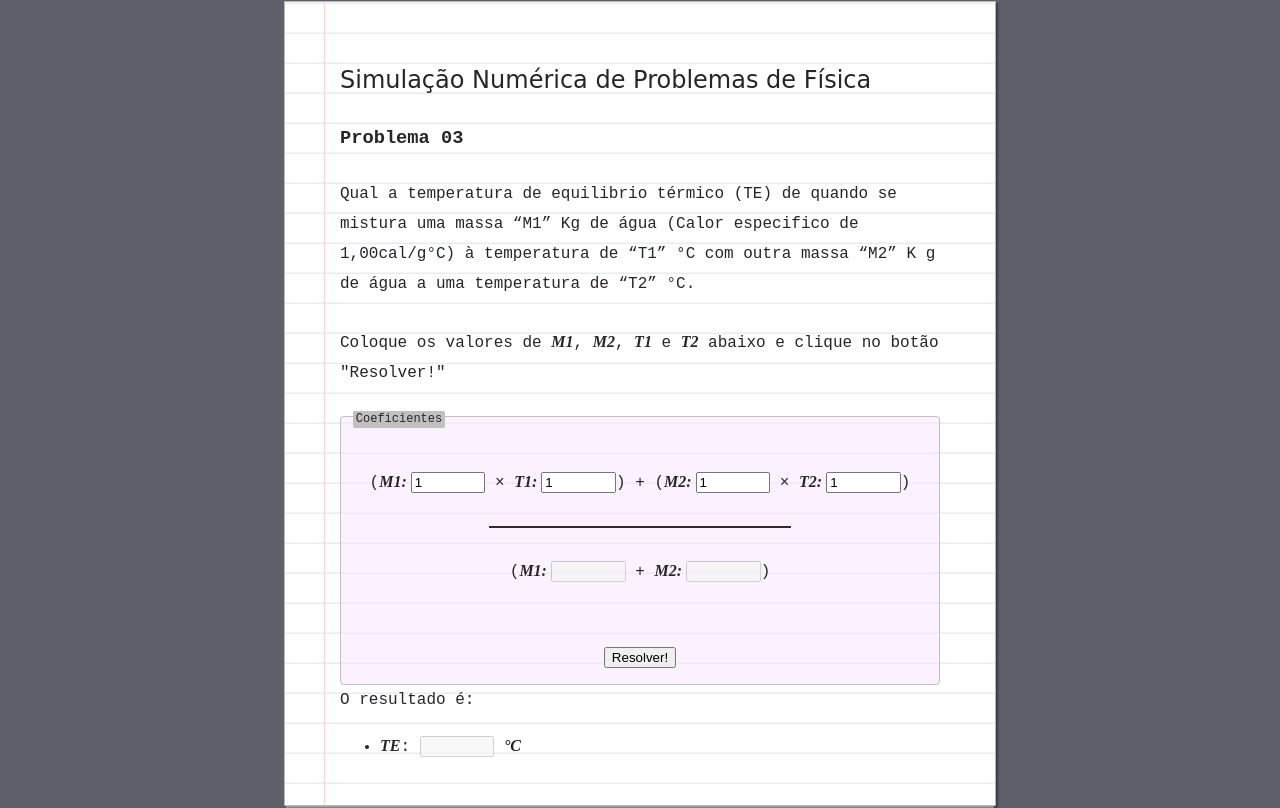
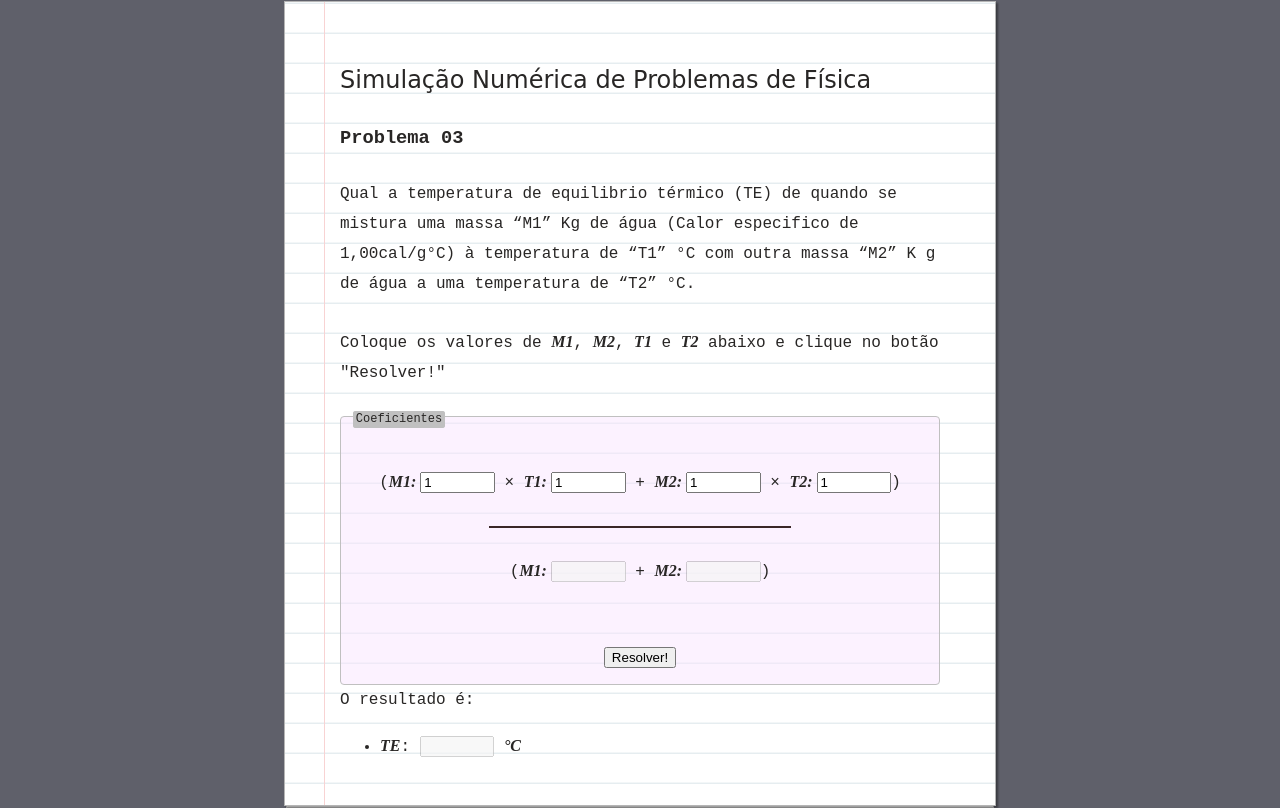
Before and after one commit to oDaviML/trabalho-fisica-problema03, a plain HTML site: page index.html in a window 1280 px wide. Shown: the part 69-877 px from the top of the page. Drawn offline with Linux system fonts and the light colour scheme; a web font is replaced by a local one.

Commit message:
Update index.html

```diff
--- a/index.html
+++ b/index.html
@@ -9,7 +9,7 @@
   </head>
   <body>
     <header>
-      <img src="imgs/icone-fisica.png" alt="Ícone de função matemática">
+      <img src="imgs/icone-fisica.png" alt="Ícone">
       <h1>Física</h1></header>
     <main class="paper">
       <h2>Simulação Numérica de Problemas de Física</h2>
@@ -25,13 +25,13 @@
         <input id="coeficiente-M1" type="number" value="1">
         ×
         <label for="coeficiente-T1" class="fisica">T1: </label>
-        <input id="coeficiente-T1" max="100" min="0" type="number" value="1">)
+        <input id="coeficiente-T1" type="number" value="1">
         +
-        (<label for="coeficiente-M2" class="fisica">M2: </label>
+        <label for="coeficiente-M2" class="fisica">M2: </label>
         <input id="coeficiente-M2" type="number" value="1">
         ×
         <label for="coeficiente-T2" class="fisica">T2: </label>
-        <input id="coeficiente-T2" max="100" min="0" type="number" value="1">) </div>
+        <input id="coeficiente-T2" type="number" value="1">) </div>
 
         <div id="linha-horizontal"></div>
 
@@ -53,6 +53,6 @@
         </ul>
       </section>
     </main>
-    <script src="index.js"></script>
+    <script src="problema.js"></script>
   </body>
 </html>
```
